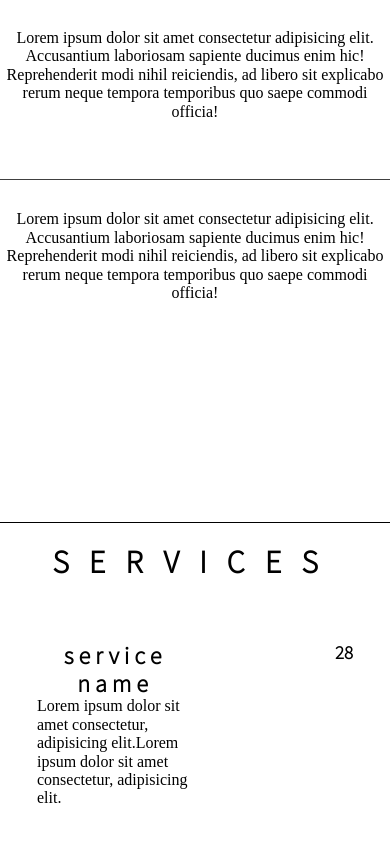
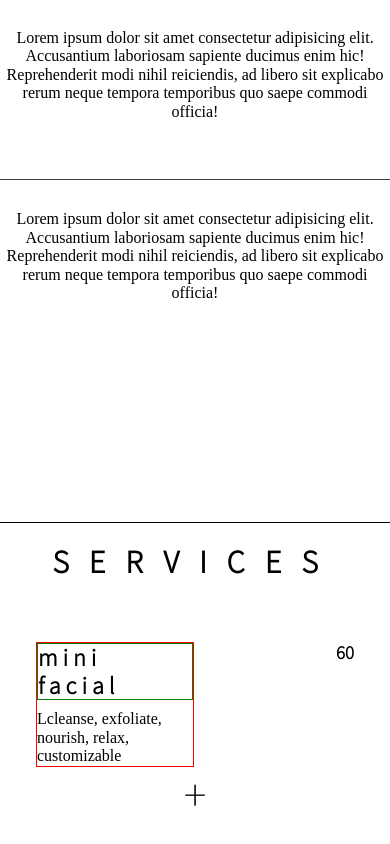
Before and after one commit to aaronjoemoreno/vanillabrowbar, a website: page index.html in a window 390 px wide. Shown: the part 1082-1926 px from the top of the page. Drawn offline with nearby package versions, Linux system fonts and the light colour scheme; files whose address does not match are found by name.

Commit message:
fixed media queries and added Menu w/ JSON

```diff
--- a/index.html
+++ b/index.html
@@ -29,6 +29,7 @@
     />
     <link rel="stylesheet" href="./dist/styles/normalize.min.css" />
     <link rel="stylesheet" href="./dist/styles/style.css" />
+    <link rel="stylesheet" href="./dist/styles/mediaqueries.css" />
   </head>
   <body>
     <div class="main-container" id="main">
@@ -77,15 +78,21 @@
       <div class="menu" id="menu">
           <h1 class="hello">SERVICES</h1>
         <div class="menu-left">
-            <h2 class="menu-item">service name</h2>
-            <div class="service-details">Lorem ipsum dolor sit amet consectetur, adipisicing elit.Lorem ipsum dolor sit amet consectetur, adipisicing elit.
+            <h2 class="menu-item">mini facial</h2>
+            <div class="service-details">Lcleanse, exfoliate, nourish, relax, customizable
             </div>
-       </div>
+        </div>
+
        <div class="menu-right">
-
-          <h3 class="cost">28</h3>
+          <h3 class="cost">60</h3>
        </div>
         <br>
+        <div class="expand-button">+</div>
+        <div class="expanded-menu">
+
+          <!-- DATA FOR NEXT MENU USING XML -->
+
+        </div>
 
       </div>
       <div class="contact" id="contact">
```
Also changed, not shown: dist/scripts/Services.js (added), dist/scripts/Services.min.js (added), dist/scripts/app.js, dist/scripts/services.json (added), dist/styles/mediaqueries.css, dist/styles/style.css.
